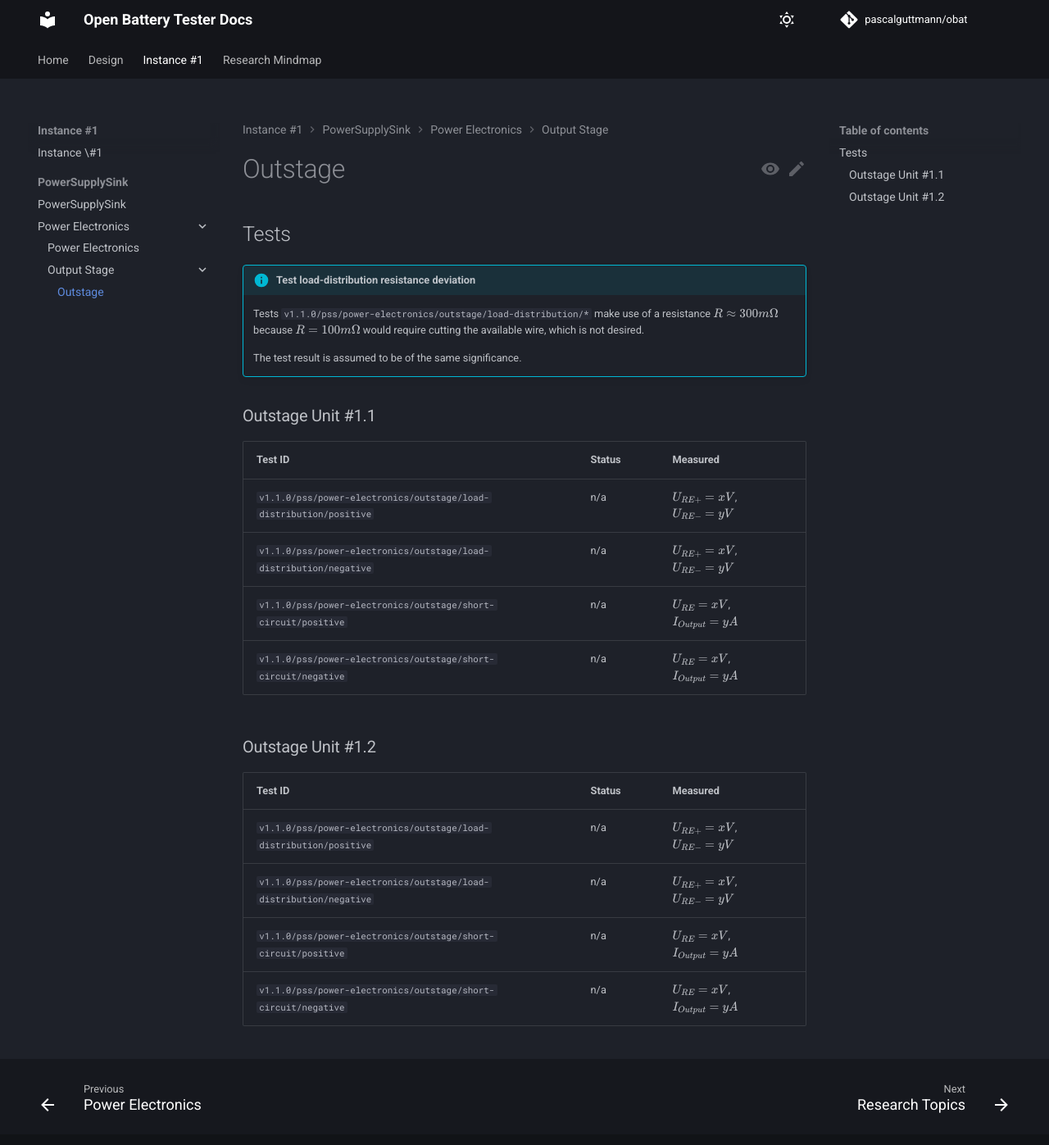
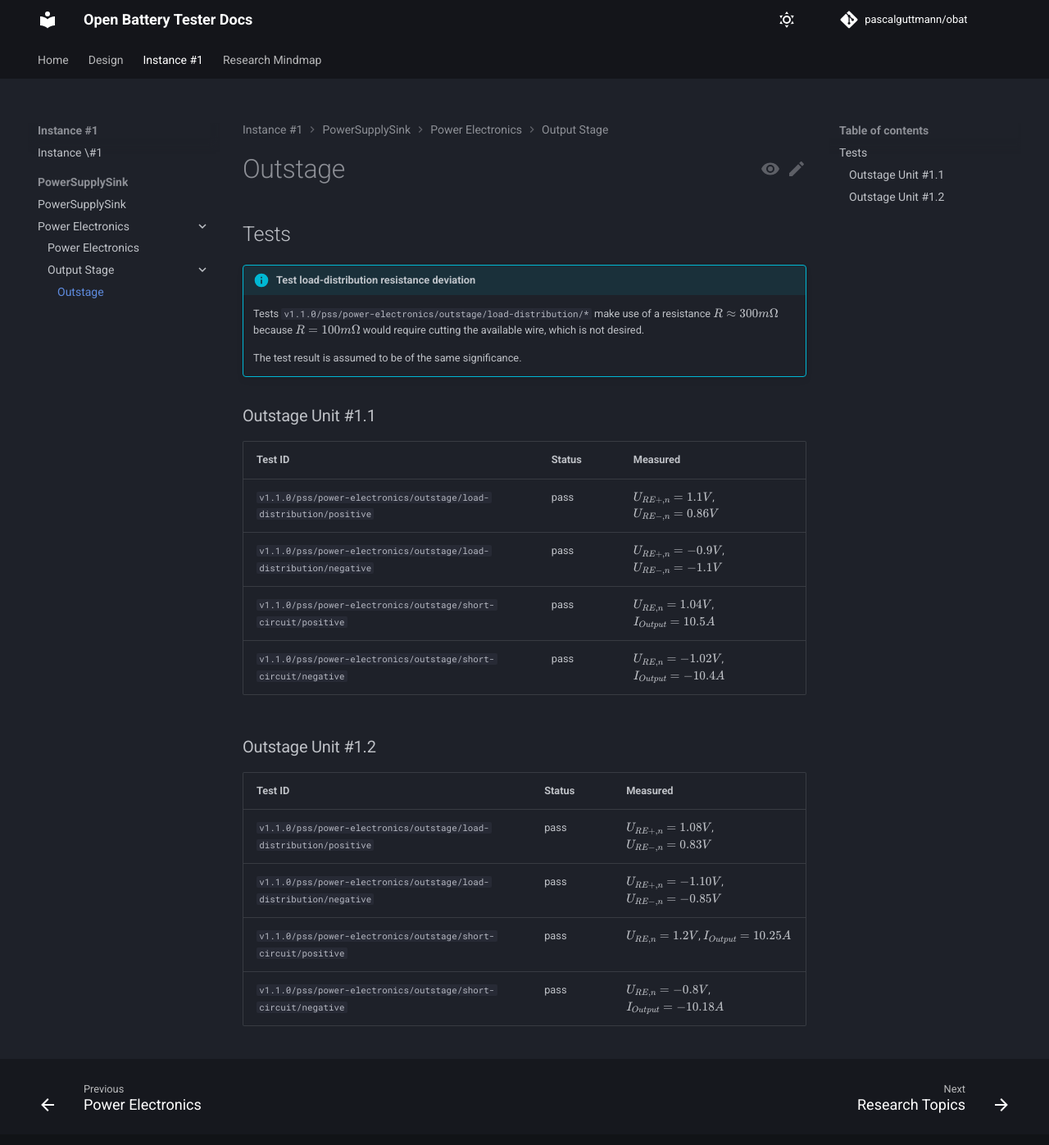
Before and after one commit to pascalguttmann/obat, an MkDocs documentation site: the page built from docs/instance_1/pss/power-electronics/outstage/outstage.md, in a window 1280 px wide and 1400 px high. Shown: the top 1397 px of the window at 82% size. Built offline with MkDocs 1.6.1 and Material for MkDocs 9.7.7, drawn with Linux system fonts in a browser that asks for light colours; comment, search, counter and statistics services are not loaded.

Commit message:
add instance_1 outstage unit test results

```diff
--- a/docs/instance_1/pss/power-electronics/outstage/outstage.md
+++ b/docs/instance_1/pss/power-electronics/outstage/outstage.md
@@ -13,16 +13,16 @@
 
 | Test ID | Status | Measured |
 | :------ | ------ | :------- |
-| `v1.1.0/pss/power-electronics/outstage/load-distribution/positive`| n/a | $U_{RE+} = x V$, $U_{RE-} = y V$ |
-| `v1.1.0/pss/power-electronics/outstage/load-distribution/negative`| n/a | $U_{RE+} = x V$, $U_{RE-} = y V$ |
-| `v1.1.0/pss/power-electronics/outstage/short-circuit/positive` | n/a | $U_{RE} = x V$, $I_{Output} = y A$ |
-| `v1.1.0/pss/power-electronics/outstage/short-circuit/negative` | n/a | $U_{RE} = x V$, $I_{Output} = y A$ |
+| `v1.1.0/pss/power-electronics/outstage/load-distribution/positive`| pass | $U_{RE+,n} = 1.1 V$, $U_{RE-,n} = 0.86 V$ |
+| `v1.1.0/pss/power-electronics/outstage/load-distribution/negative`| pass | $U_{RE+,n} = -0.9 V$, $U_{RE-,n} = -1.1 V$ |
+| `v1.1.0/pss/power-electronics/outstage/short-circuit/positive` | pass | $U_{RE,n} = 1.04 V$, $I_{Output} = 10.5 A$ |
+| `v1.1.0/pss/power-electronics/outstage/short-circuit/negative` | pass | $U_{RE,n} = -1.02 V$, $I_{Output} = -10.4 A$ |
 
 ### Outstage Unit \#1.2
 
 | Test ID | Status | Measured |
 | :------ | ------ | :------- |
-| `v1.1.0/pss/power-electronics/outstage/load-distribution/positive`| n/a | $U_{RE+} = x V$, $U_{RE-} = y V$ |
-| `v1.1.0/pss/power-electronics/outstage/load-distribution/negative`| n/a | $U_{RE+} = x V$, $U_{RE-} = y V$ |
-| `v1.1.0/pss/power-electronics/outstage/short-circuit/positive` | n/a | $U_{RE} = x V$, $I_{Output} = y A$ |
-| `v1.1.0/pss/power-electronics/outstage/short-circuit/negative` | n/a | $U_{RE} = x V$, $I_{Output} = y A$ |
+| `v1.1.0/pss/power-electronics/outstage/load-distribution/positive`| pass | $U_{RE+,n} = 1.08 V$, $U_{RE-,n} = 0.83 V$ |
+| `v1.1.0/pss/power-electronics/outstage/load-distribution/negative`| pass | $U_{RE+,n} = -1.10 V$, $U_{RE-,n} = -0.85 V$ |
+| `v1.1.0/pss/power-electronics/outstage/short-circuit/positive` | pass | $U_{RE,n} = 1.2 V$, $I_{Output} = 10.25 A$ |
+| `v1.1.0/pss/power-electronics/outstage/short-circuit/negative` | pass | $U_{RE,n} = -0.8 V$, $I_{Output} = -10.18 A$ |
```
